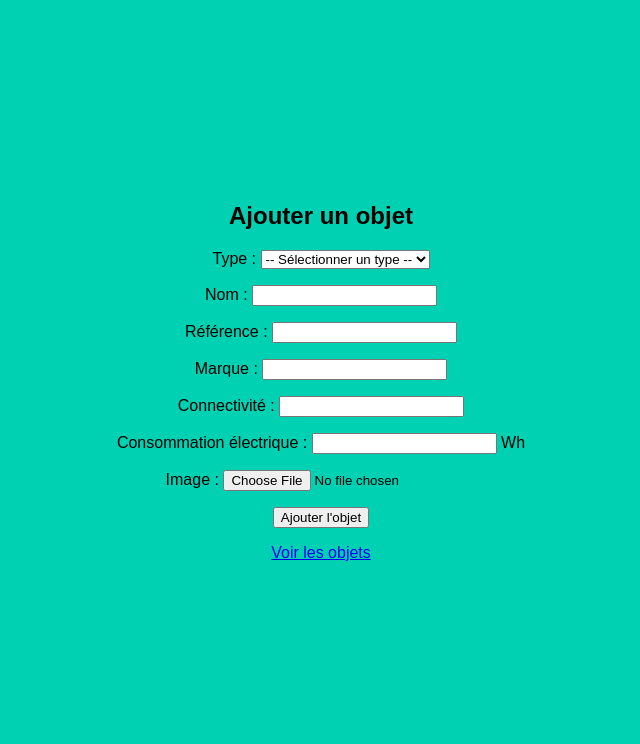
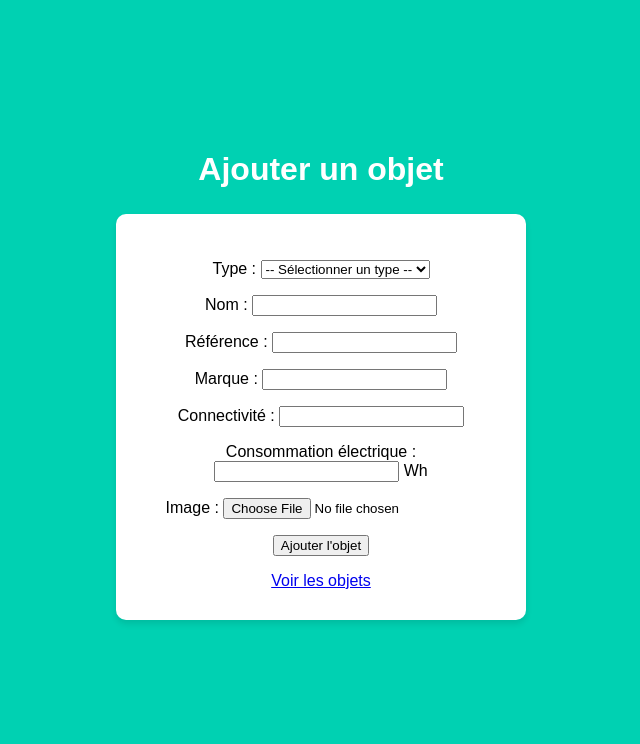
Before and after one commit to Or1anne/DevWebProjet, a Python web app: template templates/add_object.html in a window 1280 px wide. Shown: the part 58-802 px from the top of the page, without its empty margins (319-959 px from the left). Run offline with Jinja, Linux system fonts and the light colour scheme; the template is opened without the code that fills it, so the values that code supplies are empty.

Commit message:
CSS Objet

```diff
--- a/templates/add_object.html
+++ b/templates/add_object.html
@@ -2,7 +2,9 @@
 
 {% block content %}
 
-<h2>Ajouter un objet</h2>
+<div class="column is-4 is-offset-4">
+    <h2 class="title">Ajouter un objet</h2>
+    <div class="box">
         <form method="POST" enctype="multipart/form-data">
             <p>Type :
                 <select id="objectType" name="type" required onchange="showFields()">
@@ -37,6 +39,9 @@
             <p><input type="submit" value="Ajouter l'objet"></p>
         </form>
         <a href="{{ url_for('manage_object.list_objects') }}">Voir les objets</a>
+    </div>
+</div>
+
 
 
 <script>
```
Lines whose indentation alone changed are shown as unchanged.
